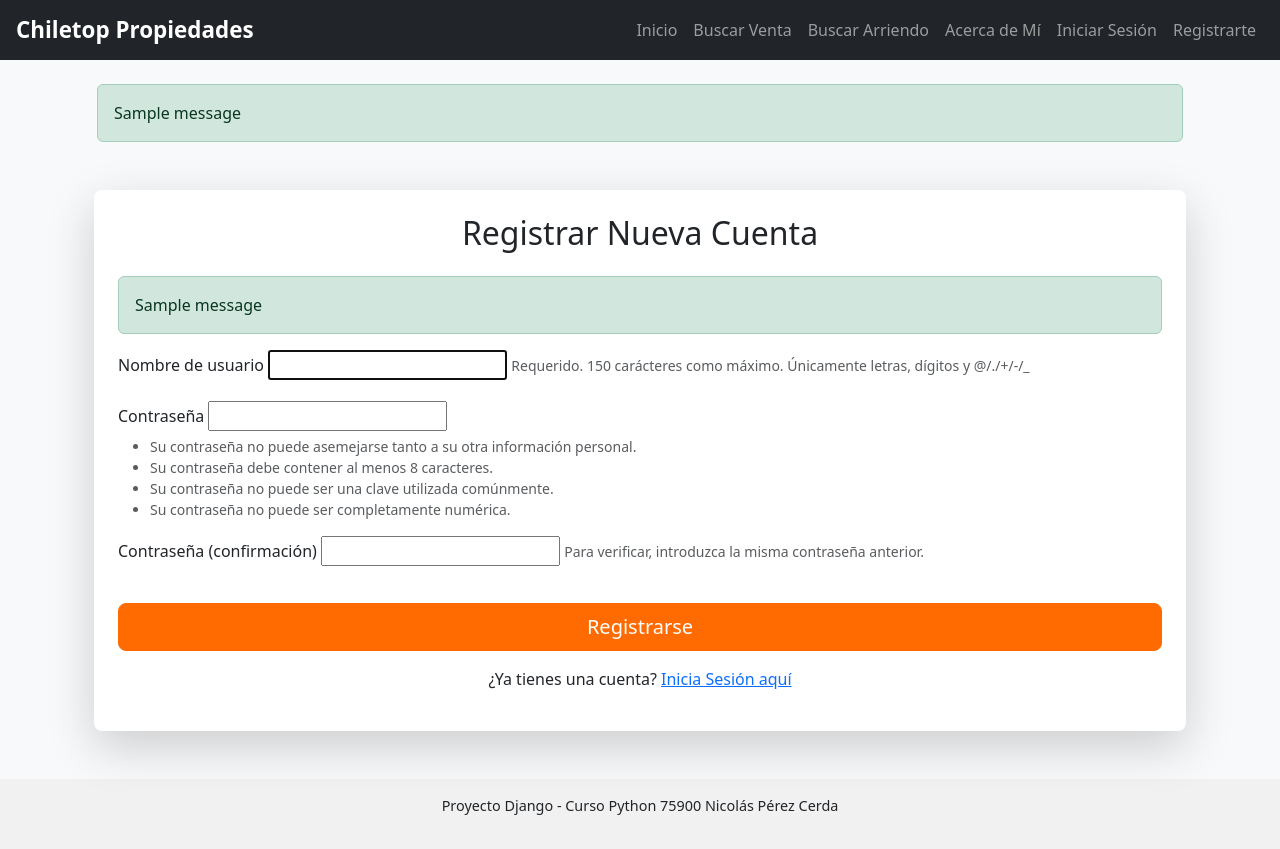
After one commit to Recnico/TuPrimeraPagina-Perez, a Django app: page /register/ in a window 1280 px wide. The commit adds this page. Run offline with Django 5.2, Linux system fonts and the light colour scheme; tables that the repository leaves empty hold one stand-in row (values such as "Sample post"); one stand-in notice (Sample message) is shown.

Commit message:
Implementado el registro de usuarios

```diff
--- a/propiedades/templates/propiedades/form_template.html
+++ b/propiedades/templates/propiedades/agregar_corredor.html
@@ -1,7 +1,7 @@
 {% extends 'propiedades/base.html' %}
 
 {% block content %}
-<h2>{{ titulo }}</h2>
+<h2>Registrate como Corredor</h2>
 <form method="post">
     {% csrf_token %}
     {{ form.as_p }}
--- a/propiedades/templates/propiedades/base.html
+++ b/propiedades/templates/propiedades/base.html
@@ -147,10 +147,10 @@
             <li class="nav-item"> <a class="nav-link" href="{% url 'about' %}">Acerca de Mí</a></li>
             {# Lógica para mostrar enlaces de autenticación/admin #}
             {% if user.is_authenticated %}
-                {% if user.is_staff or user.is_superuser %} {# Solo para usuarios staff o superusuarios #}
                     <li class="nav-item"><a class="nav-link" href="{% url 'agregar_arriendo' %}">Agregar Arriendo</a></li>
                     <li class="nav-item"><a class="nav-link" href="{% url 'agregar_venta' %}">Agregar Venta</a></li>
                     <li class="nav-item"><a class="nav-link" href="{% url 'agregar_corredor' %}">Agregar Corredor</a></li>
+                {% if user.is_staff or user.is_superuser %} {# Solo para usuarios staff o superusuarios #}
                     <li class="nav-item"><a class="nav-link" href="/admin/">Admin</a></li> {# Enlace directo al panel de admin #}
                 {% endif %}
 
@@ -175,6 +175,9 @@
             {% else %}
                 <li class="nav-item">
                     <a class="nav-link" href="{% url 'login' %}">Iniciar Sesión</a>
+                </li>
+                <li class="nav-item"> {# New signup link #}
+                    <a class="nav-link" href="{% url 'register' %}">Registrarte</a>
                 </li>
             {% endif %}
 
--- /dev/null
+++ b/propiedades/templates/registration/register.html
@@ -0,0 +1,46 @@
+{# propiedades/templates/registration/register.html #}
+
+{% extends 'propiedades/base.html' %}
+{% load static %}
+
+{% block title %}Registrarse - Mi Corretaje{% endblock %}
+
+{% block content %}
+<div class="container mt-5">
+    <div class="card p-4 shadow-lg border-0">
+        <h2 class="mb-4 text-center">Registrar Nueva Cuenta</h2>
+
+        {% if messages %}
+            <div class="messages">
+                {% for message in messages %}
+                    <div class="alert {% if message.tags %}alert-{{ message.tags }}{% else %}alert-info{% endif %}" role="alert">
+                        {{ message }}
+                    </div>
+                {% endfor %}
+            </div>
+        {% endif %}
+
+        <form method="post" class="needs-validation" novalidate>
+            {% csrf_token %}
+
+            {% for field in form %}
+                <div class="mb-3">
+                    <label for="{{ field.id_for_label }}" class="form-label">{{ field.label }}</label>
+                    {{ field }}
+                    {% if field.help_text %}
+                        <small class="form-text text-muted">{{ field.help_text }}</small>
+                    {% endif %}
+                    {% for error in field.errors %}
+                        <div class="invalid-feedback d-block">
+                            {{ error }}
+                        </div>
+                    {% endfor %}
+                </div>
+            {% endfor %}
+
+            <button type="submit" class="btn btn-primary btn-lg w-100 mt-3">Registrarse</button>
+            <p class="text-center mt-3">¿Ya tienes una cuenta? <a href="{% url 'login' %}">Inicia Sesión aquí</a></p>
+        </form>
+    </div>
+</div>
+{% endblock %}
--- a/propiedades/urls.py
+++ b/propiedades/urls.py
@@ -18,5 +18,6 @@ urlpatterns = [
     path('perfil/', views.perfil, name='perfil'),
     path('editarPerfil/', views.editarPerfil, name='editar_perfil'),
     path('about/', views.about, name='about'),
+    path('register/', views.register_request, name='register'),
 
 ]
--- a/propiedades/views.py
+++ b/propiedades/views.py
@@ -1,15 +1,18 @@
 # propiedades/views.py
 
 from django.shortcuts import render, redirect, get_object_or_404
-from .forms import CorredorForm, ArriendoForm, VentaForm, VentaSearchForm, EditProfileForm, AvatarForm, ImagenFormSet
+from .forms import CorredorForm, ArriendoForm, VentaForm, VentaSearchForm, EditProfileForm, AvatarForm, ImagenFormSet, UserRegisterForm , BuscarPropiedadForm
 from .models import Venta, Avatar, Imagen, Arriendo, Corredor
-from django.contrib.auth.forms import UserChangeForm # No parece usarse directamente, pero la importación está bien
+from django.contrib.auth.forms import UserChangeForm
 from django.contrib.auth.decorators import login_required
-from django.contrib.auth import get_user_model
+from django.contrib.auth import get_user_model, login # Import login
 from django.contrib import messages
-from django.contrib.auth.forms import PasswordChangeForm # No parece usarse directamente
-from django.contrib.auth import update_session_auth_hash # No parece usarse directamente
+from django.contrib.auth.forms import PasswordChangeForm
+from django.contrib.auth import update_session_auth_hash
 from django.db import transaction
+from django.contrib.auth.forms import UserCreationForm
+from django.contrib.auth.models import Group, Permission
+from django.contrib.contenttypes.models import ContentType
 
 def home(request):
     ventas_destacadas = Venta.objects.filter(destacada=True)[:3]
@@ -31,7 +34,7 @@ def agregar_corredor(request):
             return redirect('home')
     else:
         form = CorredorForm()
-    return render(request, 'propiedades/form_template.html', {'form': form, 'titulo': 'Agregar Corredor'})
+    return render(request, 'propiedades/agregar_corredor.html', {'form': form})
 
 @login_required
 def agregar_arriendo(request):
@@ -69,7 +72,6 @@ def agregar_arriendo(request):
         'titulo': 'Agregar Arriendo con Galería',
         'is_edit': False,
     })
-
 
 @login_required
 def agregar_venta(request):
@@ -114,167 +116,108 @@ def agregar_venta(request):
         'is_edit': False, # Indica a la plantilla que no estamos en modo edición
     })
 
-# Nueva vista para ver los detalles de una Venta
+
+def register_request(request):
+    if request.method == "POST":
+        form = UserRegisterForm(request.POST)
+        if form.is_valid():
+            user = form.save()
+            try:
+                publicadores_group = Group.objects.get(name='Publicadores')
+            except Group.DoesNotExist:
+                # Si el grupo no existe, créalo y asigna los permisos necesarios
+                publicadores_group = Group.objects.create(name='Publicadores')
+
+                # Obtener los ContentType para tus modelos Venta y Arriendo
+                venta_content_type = ContentType.objects.get_for_model(Venta)
+                arriendo_content_type = ContentType.objects.get_for_model(Arriendo)
+
+                # Obtener los permisos específicos para Venta y Arriendo
+                add_venta = Permission.objects.get(codename='add_venta', content_type=venta_content_type)
+                change_venta = Permission.objects.get(codename='change_venta', content_type=venta_content_type)
+                delete_venta = Permission.objects.get(codename='delete_venta', content_type=venta_content_type)
+
+                add_arriendo = Permission.objects.get(codename='add_arriendo', content_type=arriendo_content_type)
+                change_arriendo = Permission.objects.get(codename='change_arriendo', content_type=arriendo_content_type)
+                delete_arriendo = Permission.objects.get(codename='delete_arriendo', content_type=arriendo_content_type)
+
+                # Asignar los permisos al grupo 'Publicadores'
+                publicadores_group.permissions.add(add_venta, change_venta, delete_venta, add_arriendo, change_arriendo, delete_arriendo)
+                publicadores_group.save()
+
+            # Añadir el usuario al grupo 'Publicadores'
+            user.groups.add(publicadores_group)
+
+            messages.success(request, 'Registro exitoso. ¡Ahora puedes iniciar sesión con tu cuenta de publicador!')
+            return redirect('login')
+        else:
+            messages.error(request, 'Hubo errores en el registro. Por favor, corrige los campos.')
+    else:
+        form = UserCreationForm()
+    return render(request, 'registration/register.html', {'form': form})
+# --- Fin vista modificada ---
+
+
+
 def detalle_venta(request, pk):
     venta = get_object_or_404(Venta, pk=pk)
-    return render(request, 'propiedades/detalle_venta.html', {'venta': venta})
-
-def detalle_arriendo(request, pk):
-    arriendo = get_object_or_404(Arriendo, pk=pk)
-    return render(request, 'propiedades/detalle_arriendo.html', {'arriendo': arriendo})
-def buscar_arriendo(request):
-    # Aquí puedes crear un formulario de búsqueda para arriendos, similar a VentaSearchForm
-    # Si no tienes uno, puedes dejarlo simple por ahora.
-
-    # Supongamos que tienes un ArriendoSearchForm en forms.py, si no, puedes crear uno básico
-    # from .forms import ArriendoSearchForm # Descomentar si lo creas
-
-    # form = ArriendoSearchForm(request.GET or None) # Descomentar y usar tu form de búsqueda
-    arriendos = Arriendo.objects.all() # Obtener todos los arriendos inicialmente
-    busqueda_realizada = False
-
-    # if form.is_valid(): # Si usas un formulario de búsqueda
-    #     busqueda_realizada = True
-    #     # Aquí iría la lógica para filtrar los arriendos según los parámetros del formulario
-    #     # Ejemplo:
-    #     # direccion = form.cleaned_data.get('direccion')
-    #     # if direccion:
-    #     #     arriendos = arriendos.filter(direccion__icontains=direccion)
-    #     # ... y otros filtros como precio, habitaciones, etc.
-
-    context = {
-        # 'form': form, # Si usas un formulario de búsqueda
-        'arriendos': arriendos,
-        'busqueda_realizada': busqueda_realizada,
-    }
-    return render(request, 'propiedades/buscar_arriendo.html', context)
-
-
-def buscar_venta(request):
-    form = VentaSearchForm(request.GET or None)
-    ventas = Venta.objects.all()
-    busqueda_realizada = False
-
-    if form.is_valid():
-        busqueda_realizada = True
-        direccion = form.cleaned_data.get('direccion')
-        precio_min = form.cleaned_data.get('precio_min')
-        precio_max = form.cleaned_data.get('precio_max')
-        corredor = form.cleaned_data.get('corredor')
-
-        if direccion:
-            ventas = ventas.filter(direccion__icontains=direccion)
-        if precio_min is not None:
-            ventas = ventas.filter(precio__gte=precio_min)
-        if precio_max is not None:
-            ventas = ventas.filter(precio__lte=precio_max)
-        if corredor:
-            ventas = ventas.filter(Corredor=corredor)
-
-    return render(request, 'propiedades/buscar_venta.html', {'form': form, 'ventas': ventas, 'busqueda_realizada': busqueda_realizada})
-
-def perfil(request):
-    return render(request, 'propiedades/perfil.html')
-
-
-@login_required
-def editarPerfil(request):
-    try:
-        avatar_instance = request.user.avatar
-    except Avatar.DoesNotExist:
-        avatar_instance = None
-
-    if request.method == 'POST':
-        form = EditProfileForm(request.POST, instance=request.user)
-
-        avatar_form = AvatarForm(request.POST, request.FILES, instance=avatar_instance)
-
-        profile_updated = False
-        avatar_updated = False
-
-        if form.is_valid():
-            form.save()
-            messages.success(request, 'Tu perfil ha sido actualizado correctamente.')
-            profile_updated = True
-
-        if avatar_form.is_valid():
-            avatar_obj = avatar_form.save(commit=False)
-            avatar_obj.user = request.user
-            avatar_obj.save()
-            messages.success(request, 'Tu avatar ha sido actualizado correctamente.')
-            avatar_updated = True
-        elif request.FILES:
-            messages.error(request, 'Hubo un error al subir el avatar. Inténtalo de nuevo.')
-
-        if profile_updated or avatar_updated:
-            return redirect('perfil')
-
-    else:
-        form = EditProfileForm(instance=request.user)
-        avatar_form = AvatarForm(instance=avatar_instance)
-
-    return render(request, 'propiedades/editarPerfil.html', {
-        'form': form,
-        'avatar_form': avatar_form,
-    })
+    imagenes_galeria = venta.get_gallery_images()  # Asegúrate de que este método exista en tu modelo Venta
+    return render(request, 'propiedades/detalle_venta.html', {'venta': venta, 'imagenes_galeria': imagenes_galeria})
 
 @login_required
 def editar_venta(request, pk):
     venta = get_object_or_404(Venta, pk=pk)
-
-    # Lógica de permisos: Solo el creador o un superusuario/admin puede editar
-    if not (request.user == venta.usuario or request.user.is_superuser):
-        messages.error(request, 'No tienes permiso para editar esta propiedad.')
-        return redirect('detalle_venta', pk=venta.pk)
+    # Solo el usuario que publicó la propiedad puede editarla o un superuser
+    if request.user != venta.usuario and not request.user.is_superuser:
+        messages.error(request, "No tienes permiso para editar esta propiedad.")
+        return redirect('detalle_venta', pk=pk)
 
     if request.method == 'POST':
         venta_form = VentaForm(request.POST, request.FILES, instance=venta)
-        # Aquí SÍ usamos el formset para gestionar las imágenes EXISTENTES (editar descripción, orden, eliminar)
         formset = ImagenFormSet(request.POST, request.FILES, instance=venta)
-
         if venta_form.is_valid() and formset.is_valid():
             with transaction.atomic():
-                venta_form.save() # Guarda los cambios en la Venta
-
-                # Guarda los cambios y eliminaciones del formset para imágenes existentes
+                venta_form.save()
                 formset.save()
 
-                # --- NUEVA LÓGICA: Procesa nuevas imágenes subidas durante la edición (campo 'gallery_images') ---
+                # Procesa nuevas imágenes subidas durante la edición de venta
                 if request.FILES.getlist('gallery_images'):
                     for uploaded_file in request.FILES.getlist('gallery_images'):
                         Imagen.objects.create(
-                            content_object=venta, # Asigna la imagen a la venta que se está editando
+                            content_object=venta,
                             imagen=uploaded_file,
                             descripcion=""
                         )
-                # --- FIN NUEVA LÓGICA ---
-
-            messages.success(request, 'Venta y galería de imágenes actualizadas correctamente.')
+                messages.success(request, 'Propiedad de venta y galería de imágenes actualizadas correctamente.')
             return redirect('detalle_venta', pk=venta.pk)
         else:
-            messages.error(request, 'Hubo errores al actualizar la venta. Por favor, revisa los datos.')
-    else: # GET request (cuando se carga la página de edición)
+            messages.error(request, 'Hubo errores al actualizar la propiedad de venta. Por favor, revisa los datos.')
+    else:
         venta_form = VentaForm(instance=venta)
-        # Pasa el formset para que se muestren las imágenes existentes para editar/eliminar
         formset = ImagenFormSet(instance=venta)
+    return render(request, 'propiedades/agregar_venta.html', { # Reutiliza la plantilla de agregar_venta
+        'venta_form': venta_form,
+        'formset': formset,
+        'titulo': 'Editar Venta',
+        'is_edit': True,
+    })
 
-    return render(request, 'propiedades/agregar_venta.html', { # Reutilizamos la plantilla
-        'venta_form': venta_form,
-        'formset': formset, # Pasa el formset para que se muestren las imágenes existentes
-        'titulo': 'Editar Venta',
-        'is_edit': True, # Indica a la plantilla que estamos en modo edición
-    })
+def detalle_arriendo(request, pk):
+    arriendo = get_object_or_404(Arriendo, pk=pk)
+    imagenes_galeria = arriendo.get_gallery_images() # Asume que este método existe
+    return render(request, 'propiedades/detalle_arriendo.html', {'arriendo': arriendo, 'imagenes_galeria': imagenes_galeria})
 
 @login_required
 def editar_arriendo(request, pk):
     arriendo = get_object_or_404(Arriendo, pk=pk)
-    if not (request.user == arriendo.usuario or request.user.is_superuser):
-        messages.error(request, 'No tienes permiso para editar esta propiedad de arriendo.')
-        return redirect('detalle_arriendo', pk=arriendo.pk)
+    # Solo el usuario que publicó la propiedad puede editarla o un superuser
+    if request.user != arriendo.usuario and not request.user.is_superuser:
+        messages.error(request, "No tienes permiso para editar esta propiedad.")
+        return redirect('detalle_arriendo', pk=pk)
 
     if request.method == 'POST':
         arriendo_form = ArriendoForm(request.POST, request.FILES, instance=arriendo)
-        # Asumiendo que ImagenFormSet también puede manejar instancias de Arriendo (por GenericForeignKey)
+        # Pasa la instancia para que el formset sepa qué imágenes editar/eliminar
         formset = ImagenFormSet(request.POST, request.FILES, instance=arriendo)
 
         if arriendo_form.is_valid() and formset.is_valid():
@@ -307,8 +250,90 @@ def editar_arriendo(request, pk):
         'is_edit': True,
     })
 
+def buscar_arriendo(request):
+    form = BuscarPropiedadForm(request.GET)
+    arriendos = Arriendo.objects.all()
+    busqueda_realizada = False
+
+    if form.is_valid():
+        busqueda_realizada = True
+        direccion = form.cleaned_data.get('direccion')
+        precio_mensual_min = request.GET.get('precio_mensual_min')  # Accede directamente a request.GET
+        precio_mensual_max = request.GET.get('precio_mensual_max')  # Accede directamente a request.GET
+        corredor_id = form.cleaned_data.get('corredor')
+
+        if direccion:
+            arriendos = arriendos.filter(direccion__icontains=direccion)
+        if precio_mensual_min:
+            arriendos = arriendos.filter(precio_mensual__gte=precio_mensual_min)
+        if precio_mensual_max:
+            arriendos = arriendos.filter(precio_mensual__lte=precio_mensual_max)
+        if corredor_id:
+            arriendos = arriendos.filter(Corredor=corredor_id)
+
+    return render(request, 'propiedades/buscar_arriendo.html', {
+        'form': form,
+        'arriendos': arriendos,
+        'busqueda_realizada': busqueda_realizada
+    })
+
+def buscar_venta(request):
+    form = VentaSearchForm(request.GET)
+    ventas = Venta.objects.all()
+    busqueda_realizada = False
+
+    if form.is_valid():
+        busqueda_realizada = True
+        direccion = form.cleaned_data.get('direccion')
+        precio_min = form.cleaned_data.get('precio_min')
+        precio_max = form.cleaned_data.get('precio_max')
+        corredor_id = form.cleaned_data.get('corredor')
+
+        if direccion:
+            ventas = ventas.filter(direccion__icontains=direccion)
+        if precio_min:
+            ventas = ventas.filter(precio__gte=precio_min)
+        if precio_max:
+            ventas = ventas.filter(precio__lte=precio_max)
+        if corredor_id:
+            ventas = ventas.filter(Corredor=corredor_id)
+
+    return render(request, 'propiedades/buscar_venta.html', {
+        'form': form,
+        'ventas': ventas,
+        'busqueda_realizada': busqueda_realizada
+    })
+
+@login_required
+def perfil(request):
+    return render(request, 'propiedades/perfil.html')
+
+@login_required
+def editarPerfil(request):
+    User = get_user_model()
+
+    # Manejo del formulario de edición de perfil
+    if request.method == 'POST':
+        form = EditProfileForm(request.POST, instance=request.user)
+        avatar_form = AvatarForm(request.POST, request.FILES, instance=request.user.avatar if hasattr(request.user, 'avatar') else None)
+
+        if form.is_valid() and avatar_form.is_valid():
+            form.save()
+            avatar = avatar_form.save(commit=False)
+            avatar.user = request.user
+            avatar.save()
+            messages.success(request, 'Tu perfil ha sido actualizado exitosamente.')
+            return redirect('perfil')
+        else:
+            messages.error(request, 'Por favor, corrige los errores en el formulario.')
+    else:
+        form = EditProfileForm(instance=request.user)
+        avatar_form = AvatarForm(instance=request.user.avatar if hasattr(request.user, 'avatar') else None)
+
+    return render(request, 'propiedades/editarPerfil.html', {'form': form, 'avatar_form': avatar_form})
+
 def about(request):
     """
-    Vistas  la página "Acerca de mí".u
+    Vista para la página "Acerca de mí".
     """
     return render(request, 'propiedades/about.html')
```
Also changed, not shown: propiedades/admin.py (+8 -4 lines), propiedades/forms.py (+24 -1 lines), propiedades/templates/propiedades/registration/login.html (+4 -8 lines), media/arriendos/Captura_de_pantalla_2025-04-08_155746.png (added), media/arriendos/WhatsApp_Image_2025-05-16_at_17.00.14.jpeg (added), media/avatares/CamScanner_23-05-2025_10.jpg (added), media/galeria_propiedades/Captura_de_pantalla_2025-03-31_163910.png (added), media/galeria_propiedades/Captura_de_pantalla_2025-04-08_155706.png (added), media/galeria_propiedades/Captura_de_pantalla_2025-04-08_155746.png (added), media/galeria_propiedades/Captura_de_pantalla_2025-04-08_161149.png (added), media/ventas_pics/Captura_de_pantalla_2025-05-05_152859.png (added), 2 other files.
